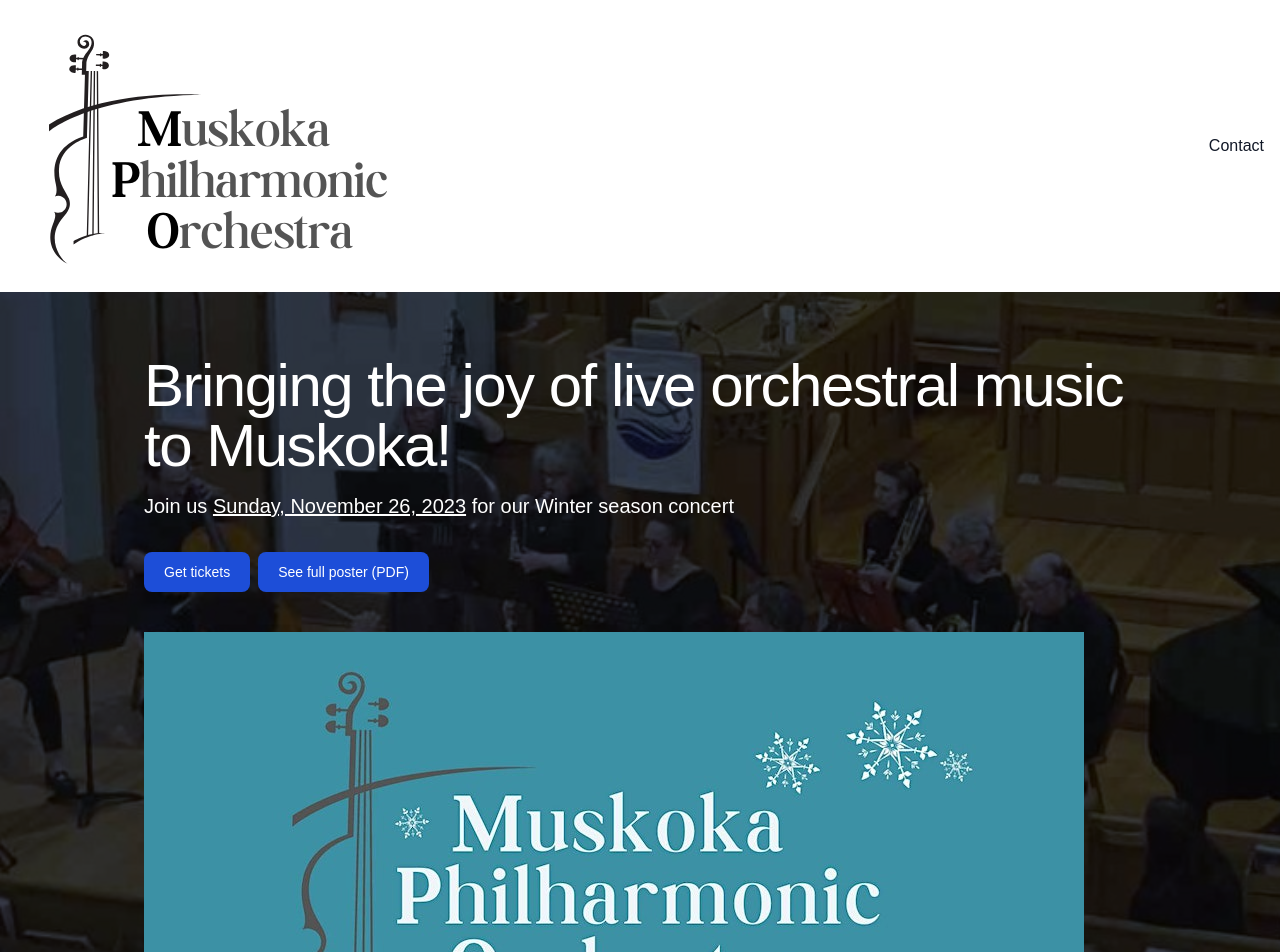
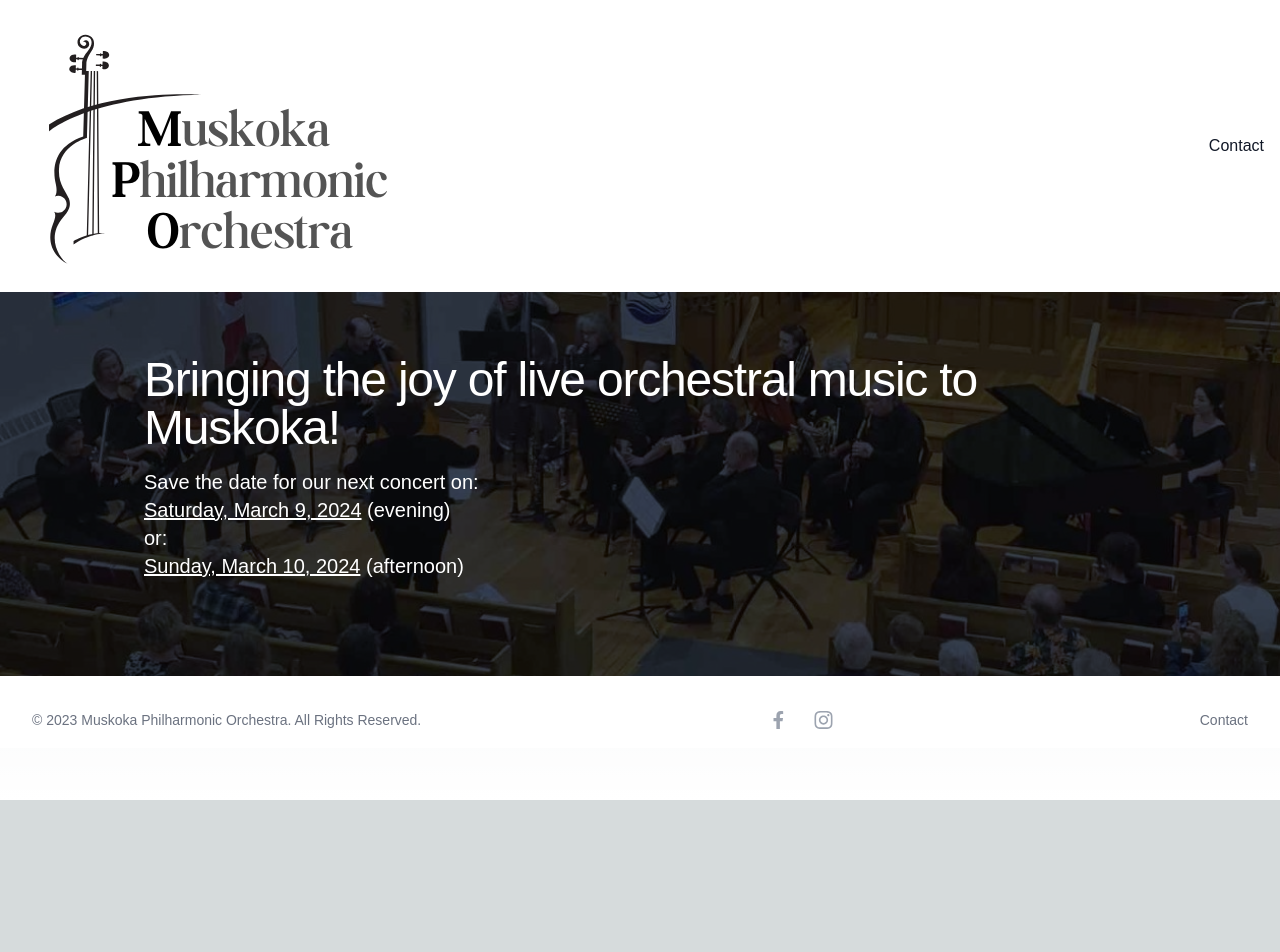
Before and after one commit to syntaxaire/muskokaphilharmonic.ca, a Next.js app: page / in a window 1280 px wide. Shown: the top 952 px of the page. After the commit the page ends 800 px from the top, so only its background shows below. Built offline with nearby package versions, Linux system fonts and the light colour scheme; a web font is replaced by a local one.

Commit message:
Dates for next concert

```diff
--- a/components/splash.js
+++ b/components/splash.js
@@ -1,49 +1,22 @@
-import Image from 'next/image';
-
 export const Splash = () => {
   return (
     <section className="bg-[url('/concert.jpg')] bg-no-repeat bg-cover bg-center bg-gray-700 bg-blend-multiply ">
-      <div className='relative py-8 px-4 mx-auto max-w-screen-lg text-white lg:py-16 z-1'>
-        <div className='mb-6 max-w-screen-lg lg:mb-0'>
-          <h1 className='mb-4 tracking-tight text-4xl md:text-5xl lg:text-6xl'>
+      <div className="relative py-8 px-4 mx-auto max-w-screen-lg text-white lg:py-16 z-1">
+        <div className="mb-6 max-w-screen-lg lg:mb-0">
+          <h1 className="mb-4 tracking-tight text-4xl md:text-5xl lg:text-5xl">
             Bringing the joy of live orchestral music to Muskoka!
           </h1>
-          <p className='mb-6 font-light text-white lg:mb-8 md:text-lg lg:text-xl'>
-            Join us <span className='underline'>Sunday, November 26, 2023</span>{' '}
-            for our Winter season concert
+          <p className="mb-6 font-light text-white lg:mb-8 md:text-lg lg:text-xl">
+            Save the date for our next concert on:
+            <br />
+            <span className="underline">Saturday, March 9, 2024</span> (evening)
+            <br />
+            or:
+            <br />
+            <span className="underline">Sunday, March 10, 2024</span>{' '}
+            (afternoon)
           </p>
-          <a
-            href='https://www.eventbrite.com/e/muskoka-philharmonic-orchestra-in-concert-winters-awakening-tickets-742979560867?aff=oddtdtcreator'
-            className='py-2 pl-3 pr-4 rounded hover:bg-gray-100 md:hover:bg-transparent md:border-0 md:p-0 dark:text-white md:dark:hover:text-blue-500 dark:hover:bg-gray-700 dark:hover:text-white md:dark:hover:bg-transparent'
-            target='_blank'
-          >
-            <button
-              type='button'
-              className='text-white bg-blue-700 hover:bg-blue-800 focus:ring-4 focus:ring-blue-300 font-medium rounded-lg text-sm px-5 py-2.5 mr-2 mb-2 dark:bg-blue-600 dark:hover:bg-blue-700 focus:outline-none dark:focus:ring-blue-800'
-            >
-              Get tickets
-            </button>
-          </a>
-          <a
-            href='/events/2023-11-26/Blue Festive MPO Nov Poster - digital.pdf'
-            className='py-2 pl-3 pr-4 rounded hover:bg-gray-100 md:hover:bg-transparent md:border-0 md:p-0 dark:text-white md:dark:hover:text-blue-500 dark:hover:bg-gray-700 dark:hover:text-white md:dark:hover:bg-transparent'
-            target='_blank'
-          >
-            <button
-              type='button'
-              className='text-white bg-blue-700 hover:bg-blue-800 focus:ring-4 focus:ring-blue-300 font-medium rounded-lg text-sm px-5 py-2.5 mr-2 mb-2 dark:bg-blue-600 dark:hover:bg-blue-700 focus:outline-none dark:focus:ring-blue-800'
-            >
-              See full poster (PDF)
-            </button>
-          </a>
         </div>
-        <Image
-          className='mt-8'
-          src='/events/2023-11-26/winters_awakening.jpg'
-          alt='Concert announcement for November 26, 2023'
-          width='940'
-          height='470'
-        />
       </div>
     </section>
   );
```
